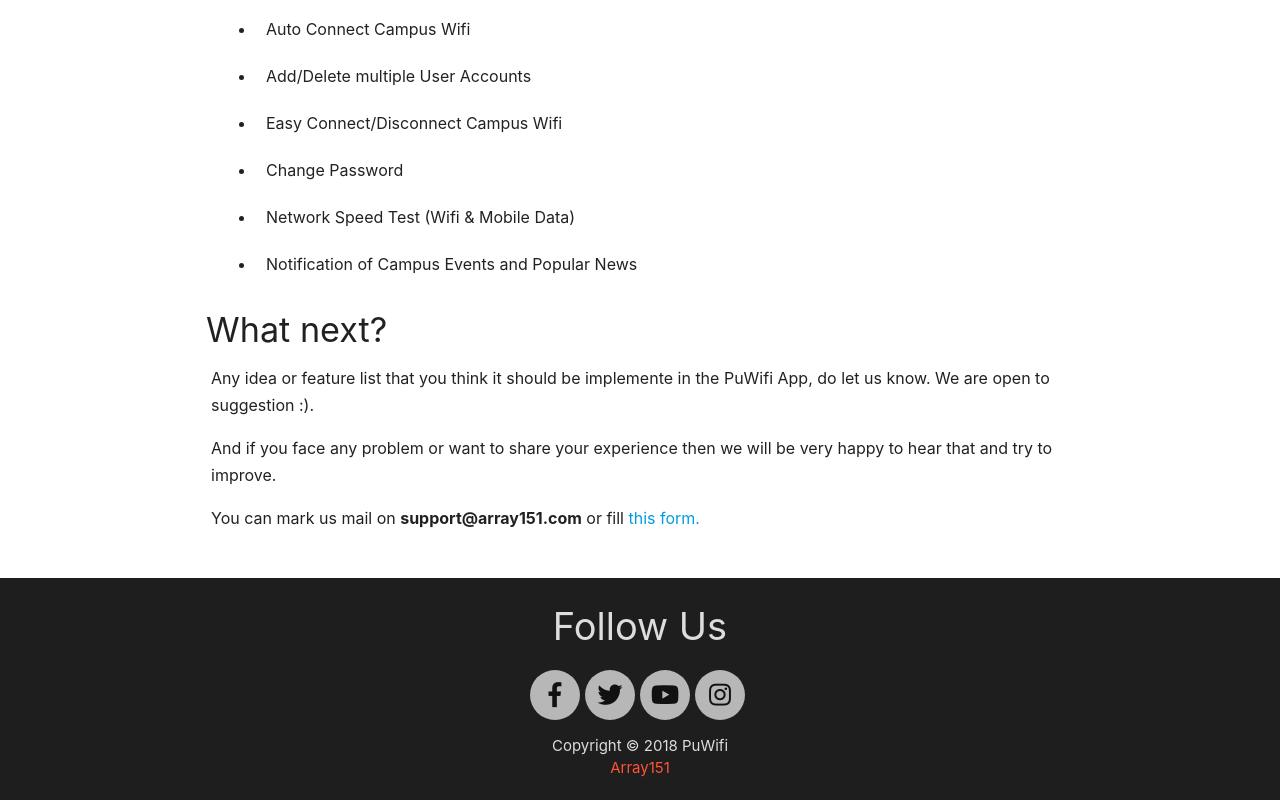
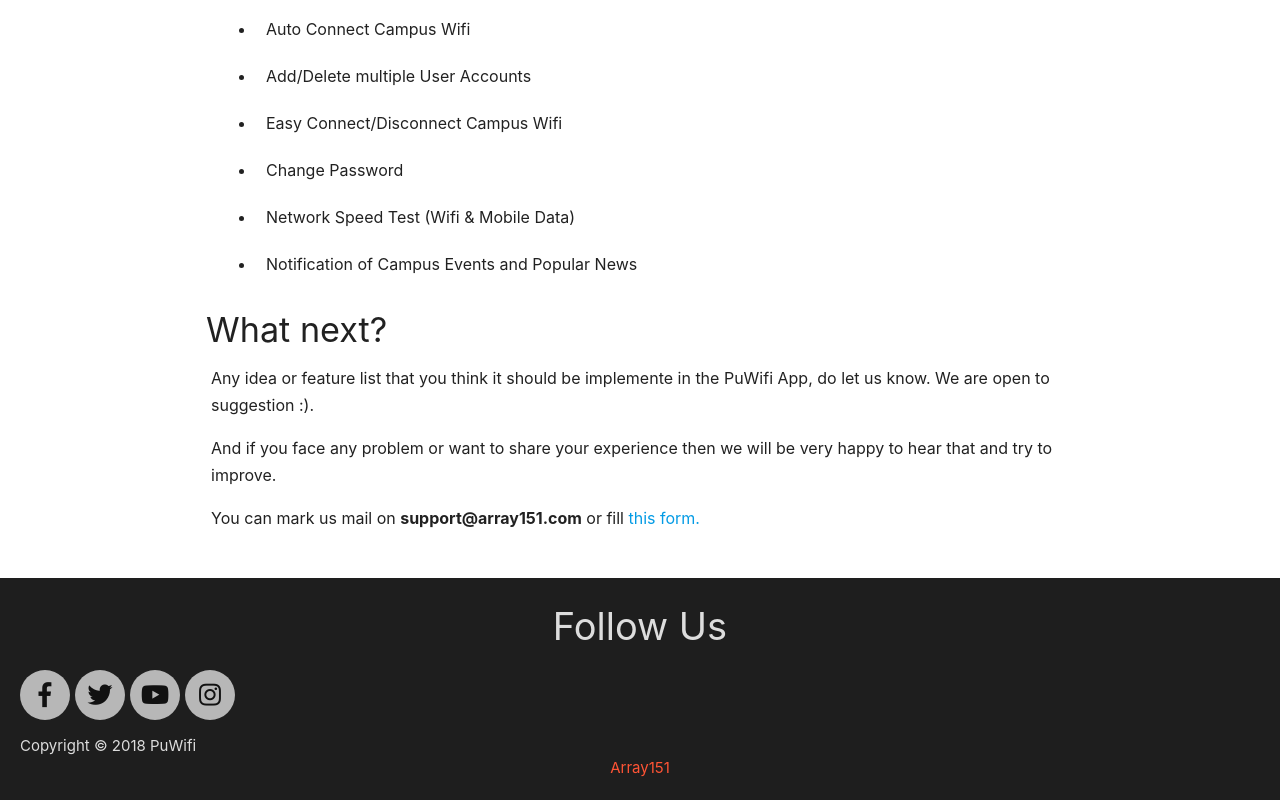
Before and after one commit to ermarkar/PuWifi_Web, an Angular app: page / in a window 1280 px wide. Shown: the part 1407-2207 px from the top of the page. Built offline with nearby package versions, Linux system fonts and the light colour scheme.

Commit message:
Update app.component.scss

```diff
--- a/src/app/app.component.scss
+++ b/src/app/app.component.scss
@@ -39,7 +39,7 @@
 }
 
 .pw-footer {
-    display: flex;
+    display: block;
     flex-direction: column;
     align-items: center;
     margin-top: 10px;
@@ -52,6 +52,14 @@
     .pw-footer__title {
         font-size: 38px;
         font-weight: 400;
+        width:50%;
+        margin:0px auto;
+        text-align:center;
+    }
+    .social_wrapper{
+        width:50%;
+        margin:0px auto;
+        text-align:center;
     }
     .pw-footer__social {
         display: flex;
```
